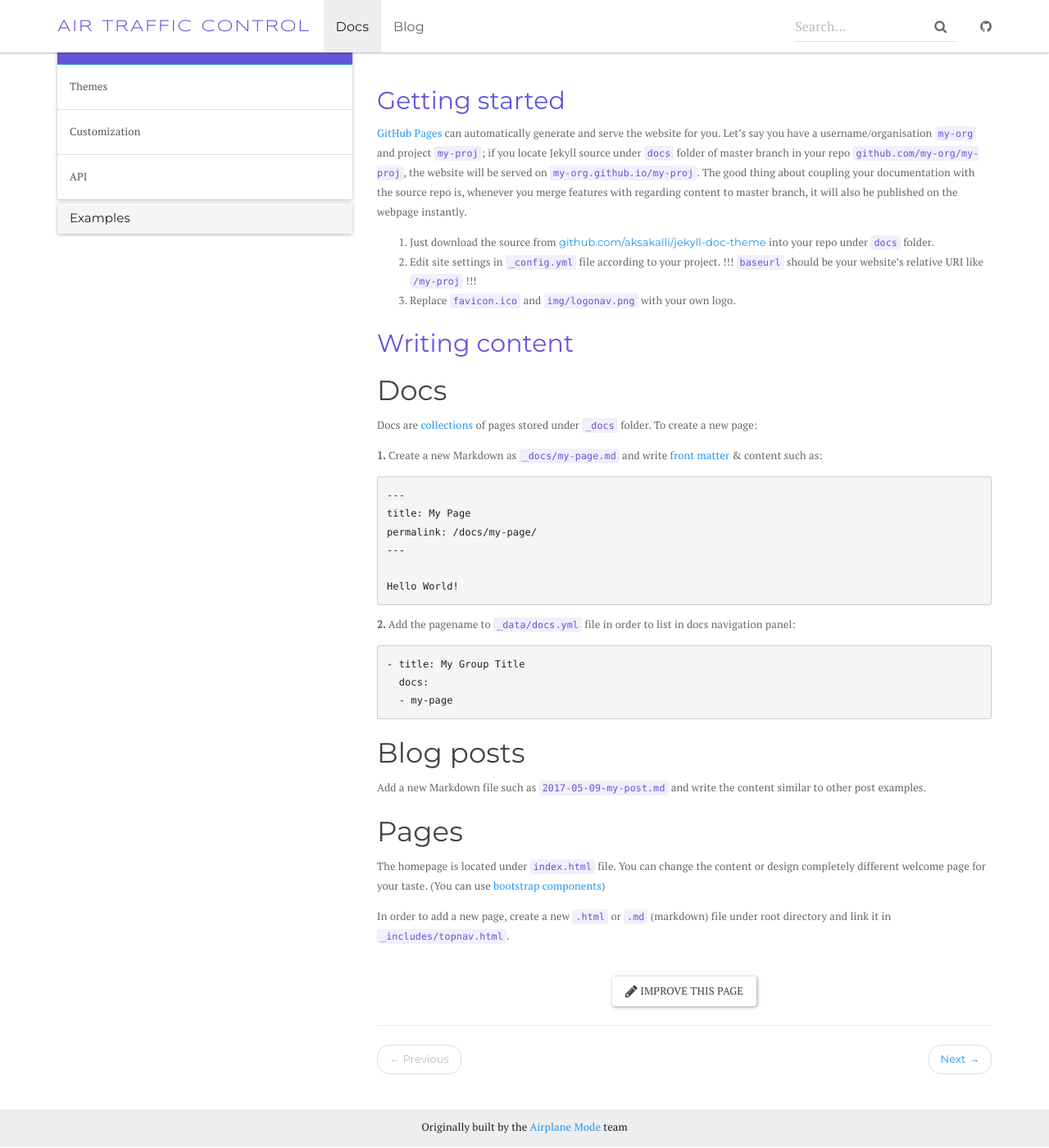
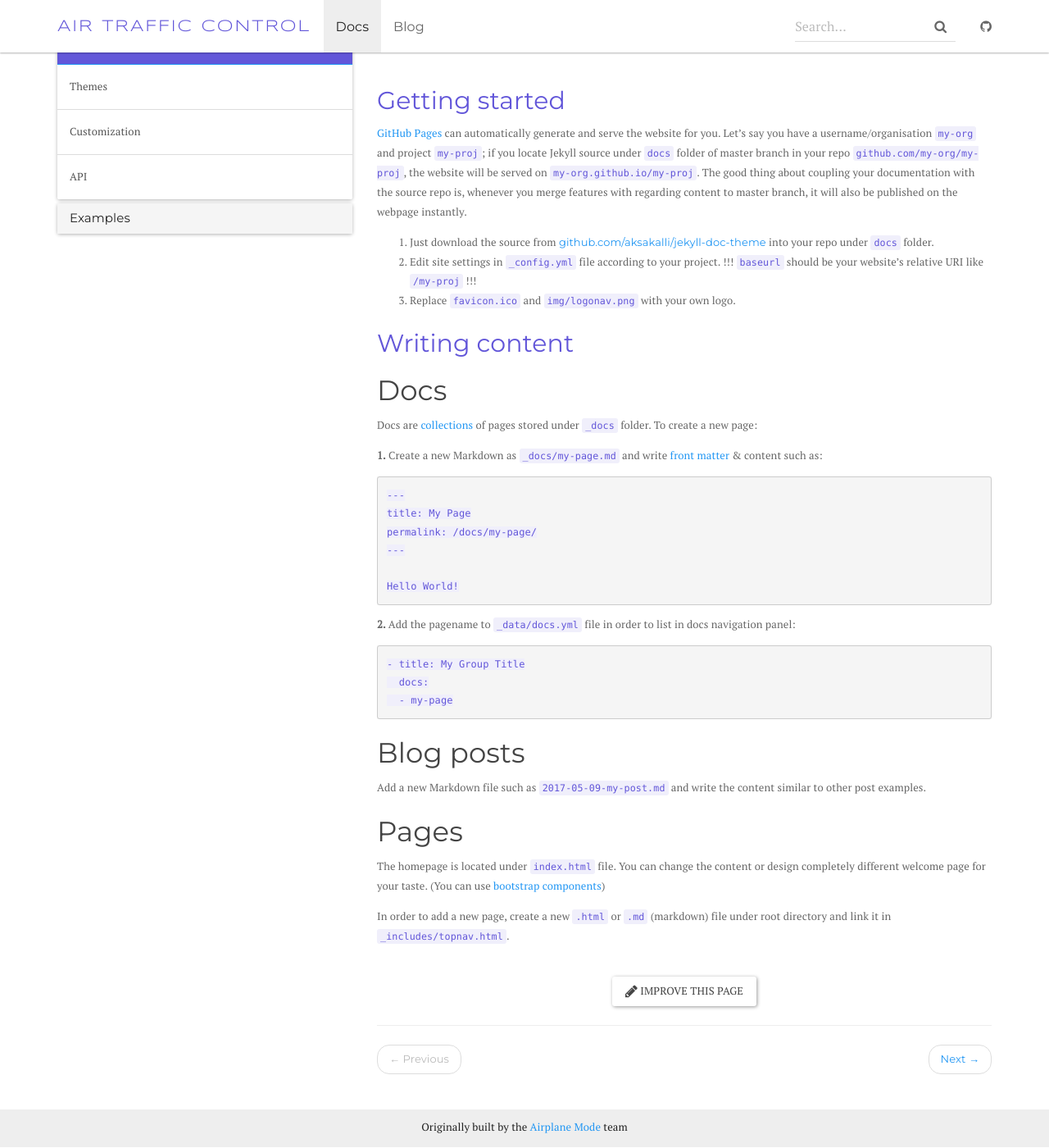
Before and after one commit to airplane-mode/air-traffic-control, a Jekyll site: the page built from docs/_docs/index.md, in a window 1280 px wide and 1400 px high, scrolled down 100 px. Shown: the whole window at 82% size. Built offline with Jekyll 4.4.1, drawn with Linux system fonts in a browser that asks for light colours; nearby versions of some CDN libraries.

Commit message:
override code styles aggressively

```diff
--- a/docs/css/main.scss
+++ b/docs/css/main.scss
@@ -41,8 +41,8 @@ li > a {
 }
 
 code {
-  color: #6256d9;
-  background-color: #f0effb;
+  color: #6256d9 !important;
+  background-color: #f0effb !important;
 }
 
 .navbar-brand{
```
